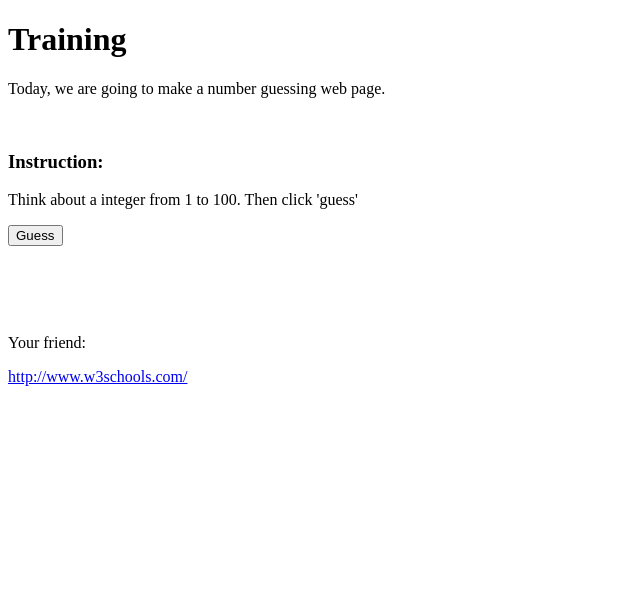
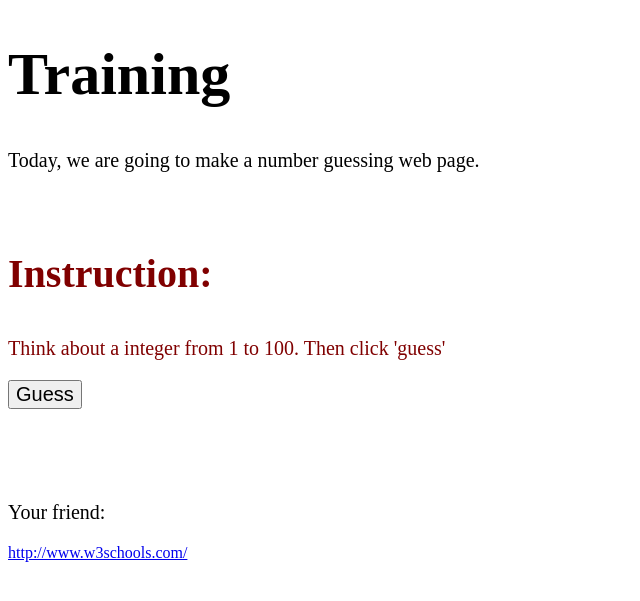
Before and after one commit to Kykevin/FrontendTraining, a Django app: page /polls/training in a window 1280 px wide. Shown: the top 601 px of the page, without its empty margins (0-640 px from the left). Run offline with Django 3.2, Linux system fonts and the light colour scheme.

Commit message:
css done

```diff
--- a/polls/static/polls/training.css
+++ b/polls/static/polls/training.css
@@ -0,0 +1,19 @@
+h1 {
+    font-size: 60px;
+}
+
+h3 {
+    font-size: 40px;
+}
+
+p {
+    font-size: 20px;
+}
+
+.red {
+    color: #800000;
+}
+
+.custom_btn{
+    font-size: 20px;
+}
--- a/polls/templates/polls/training.html
+++ b/polls/templates/polls/training.html
@@ -3,18 +3,19 @@
 <head>
     <meta charset="UTF-8">
     <title>training page</title>
+    <link rel="stylesheet" type="text/css" href="../../static/polls/training.css">
 </head>
 <body>
 <div>
     <h1>Training</h1>
     <p>Today, we are going to make a number guessing web page.</p>
     <br>
-    <h3>Instruction:</h3>
-    <p>Think about a integer from 1 to 100. Then click 'guess' </p>
-    <button id="start_btn">Guess</button>
+    <h3 class="red">Instruction:</h3>
+    <p class="red">Think about a integer from 1 to 100. Then click 'guess' </p>
+    <button class="custom_btn" id="start_btn">Guess</button>
     <br>
-    <button id="number_big_btn" hidden>Too big</button>
-    <button id="number_small_btn" hidden>Too small</button>
+    <button class="custom_btn" id="number_big_btn" hidden>Too big</button>
+    <button class="custom_btn" id="number_small_btn" hidden>Too small</button>
 </div>
 <br>
 <br>
```
